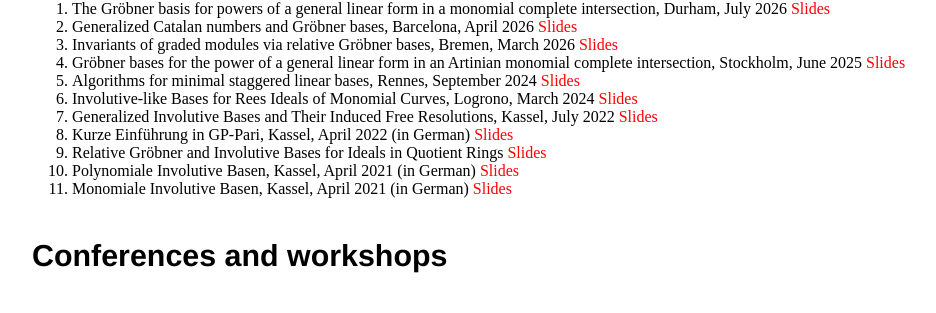
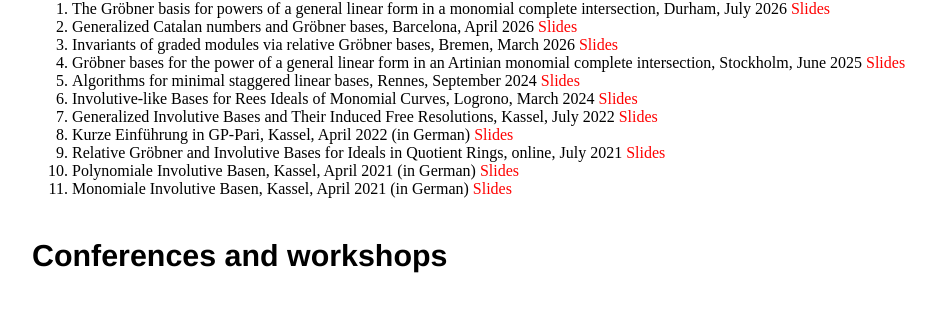
Before and after one commit to johannes-matthias-orth/johannes-matthias-orth.github.io, a Jekyll site: the page built from activities/index.html, in a window 1280 px wide. Shown: the part 353-666 px from the top of the page, without its empty margins (160-1096 px from the left). Built offline with Jekyll 4.4.1, drawn with Linux system fonts in a browser that asks for light colours.

Commit message:
Update index.html

```diff
--- a/activities/index.html
+++ b/activities/index.html
@@ -16,8 +16,7 @@ title: Activities of Matthias Orth
 			<li>Involutive-like Bases for Rees Ideals of Monomial Curves, Logrono, March 2024 <a href="../files/Matthias Orth - 2024 - 03 - Logrono - Slides.pdf", style="color:red">Slides</a></li>
 			<li>Generalized Involutive Bases and Their Induced Free Resolutions, Kassel, July 2022 <a href="../files/Matthias Orth - 2022 - 07 - Kassel - Slides.pdf", style="color:red">Slides</a></li>
 			<li>Kurze Einführung in GP-Pari, Kassel, April 2022 (in German) <a href="../files/Matthias Orth - 2022 - 04 - Kassel - Slides.pdf", style="color:red">Slides</a></li>
-			<li>Relative Gröbner and Involutive Bases
-for Ideals in Quotient Rings <a href="../files/Matthias Orth - 2021 - 07 - Slides.pdf", style="color:red">Slides</a></li>
+			<li>Relative Gröbner and Involutive Bases for Ideals in Quotient Rings, online, July 2021 <a href="../files/Matthias Orth - 2021 - 07 - Slides.pdf", style="color:red">Slides</a></li>
 			<li>Polynomiale Involutive Basen, Kassel, April 2021 (in German) <a href="../files/Matthias Orth - 2021 - 04 - Kassel - Slides02.pdf", style="color:red">Slides</a></li>
 			<li>Monomiale Involutive Basen, Kassel, April 2021 (in German) <a href="../files/Matthias Orth - 2021 - 04 - Kassel - Slides01.pdf", style="color:red">Slides</a></li>
 		</ol>
```
